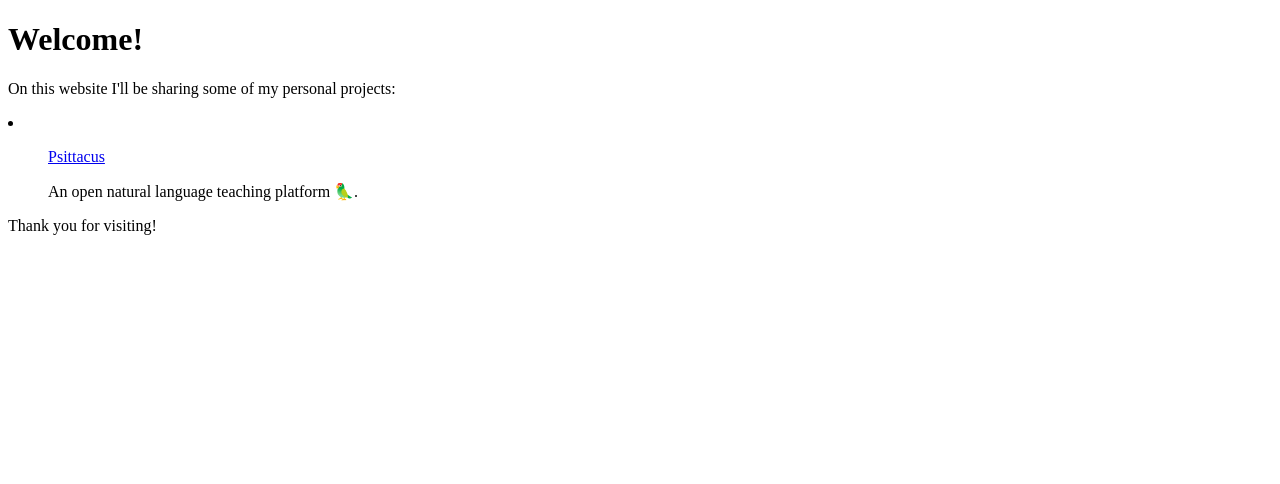
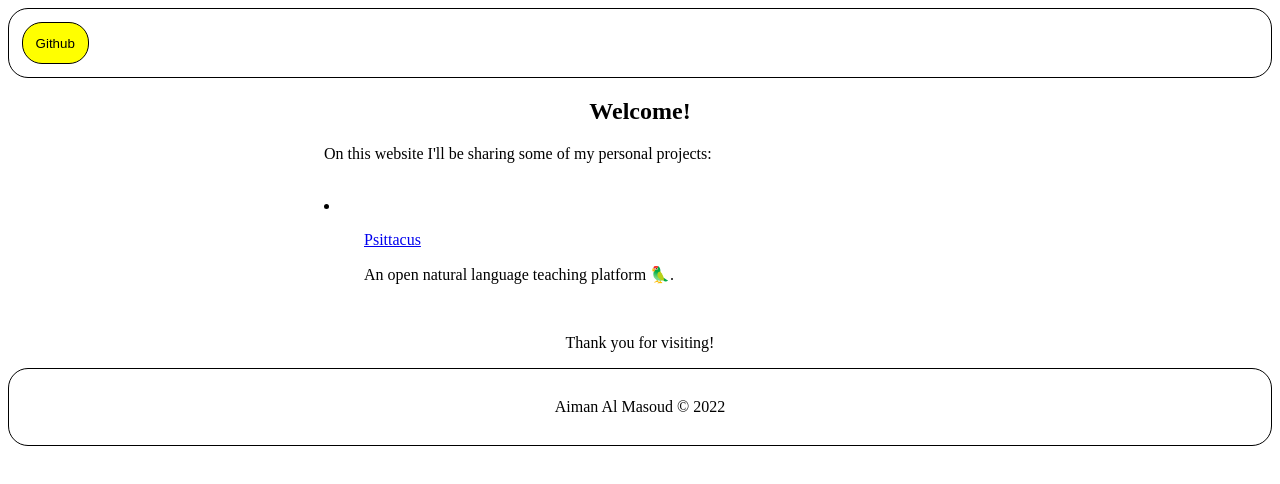
Before and after one commit to aiman-al-masoud/aiman-al-masoud.github.io, a plain HTML site: page index.html in a window 1280 px wide. Drawn offline with Linux system fonts and the light colour scheme.

Commit message:
more stuff

```diff
--- /dev/null
+++ b/index.css
@@ -0,0 +1,35 @@
+.navbar, .footer, .button_normal{
+    border: 1px solid black;
+    border-radius: 20px;
+    padding: 1vw;
+}
+
+.navbar{
+    float: top;
+}
+
+.footer{
+    float: bottom;
+    text-align: center;
+}
+
+.content{
+    margin: auto;
+    width: 50%;
+}
+
+.text_centered{
+    text-align: center;
+}
+
+.button_normal{
+    background: yellow;
+}
+
+#h1_welcome{
+    cursor: pointer;
+}
+
+#h1_welcome:hover{
+    color: darkgreen;
+}
--- a/index.html
+++ b/index.html
@@ -5,18 +5,25 @@
     <meta charset="UTF-8">
     <meta http-equiv="X-UA-Compatible" content="IE=edge">
     <meta name="viewport" content="width=device-width, initial-scale=1.0">
+    <link rel="stylesheet" href="index.css">
+    <script src="index.js" defer></script>
     <title>Aiman Al Masoud</title>
 </head>
 
 <body>
 
-    <header>
-
+    <header class="navbar">
+        <input type="button" value="Github" class="button_normal" onclick="window.location.href= 'https\://github.com/aiman-al-masoud/'">
     </header>
 
-    <h1 onclick="window.location.href='crazy/crazy.html'" title="If you click me, you're in for a surprise...">Welcome!</h1>
+
+
+    <section class="content">
+
+        <h1 id="h1_welcome" title="If you click me, you're in for a surprise..." class="text_centered"> Welcome! </h1>
 
         <p>On this website I'll be sharing some of my personal projects:</p>
+        <br>
 
         <li>
             <ul>
@@ -25,13 +32,17 @@
             </ul>
         </li>
 
-    <p>Thank you for visiting!</p>
+        <br>
+
+        <p class="text_centered">Thank you for visiting!</p>
+
+    </section>
 
 
 
 
-    <footer>
-
+    <footer class="footer">
+        <p>Aiman Al Masoud &copy; 2022</p>
     </footer>
 
 </body>
--- a/index.js
+++ b/index.js
@@ -1,8 +1,23 @@
+document.getElementById("h1_welcome").addEventListener("click",  new function(){
+
+    let numClicks = 0;
+    let h1 = document.getElementById("h1_welcome")
+
+    return function(){
+        numClicks++;
+        switch(numClicks){
+            case 1:
+                h1.title = "click me once shame on you..."
+                break;
+            case 2:
+                h1.title = "click me twice... err.. you can't click me again..."
+                break;
+            case 3:
+                window.location.href= './crazy/crazy.html'
+                break;
+        }
+
+    }
 
 
-// const audio = document.createElement("audio")
-// audio.src="https://orangefreesounds.com/wp-content/uploads/2021/11/Cat-meowing-loudly-sound.mp3"
-
-
-// audio.play()
-// // setTimeout(audio.play, 3000)
+})
```
Lines whose indentation alone changed are shown as unchanged.
